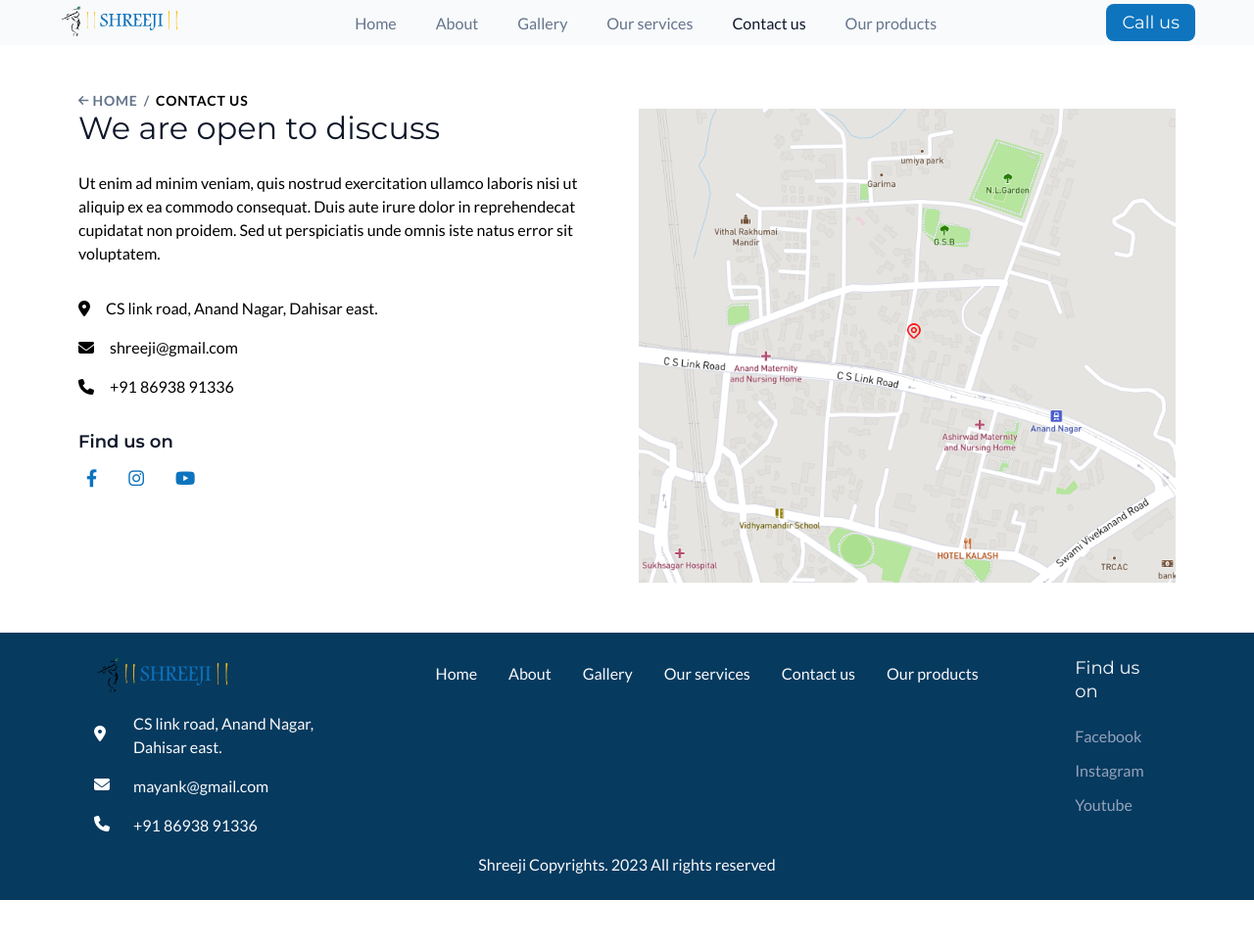
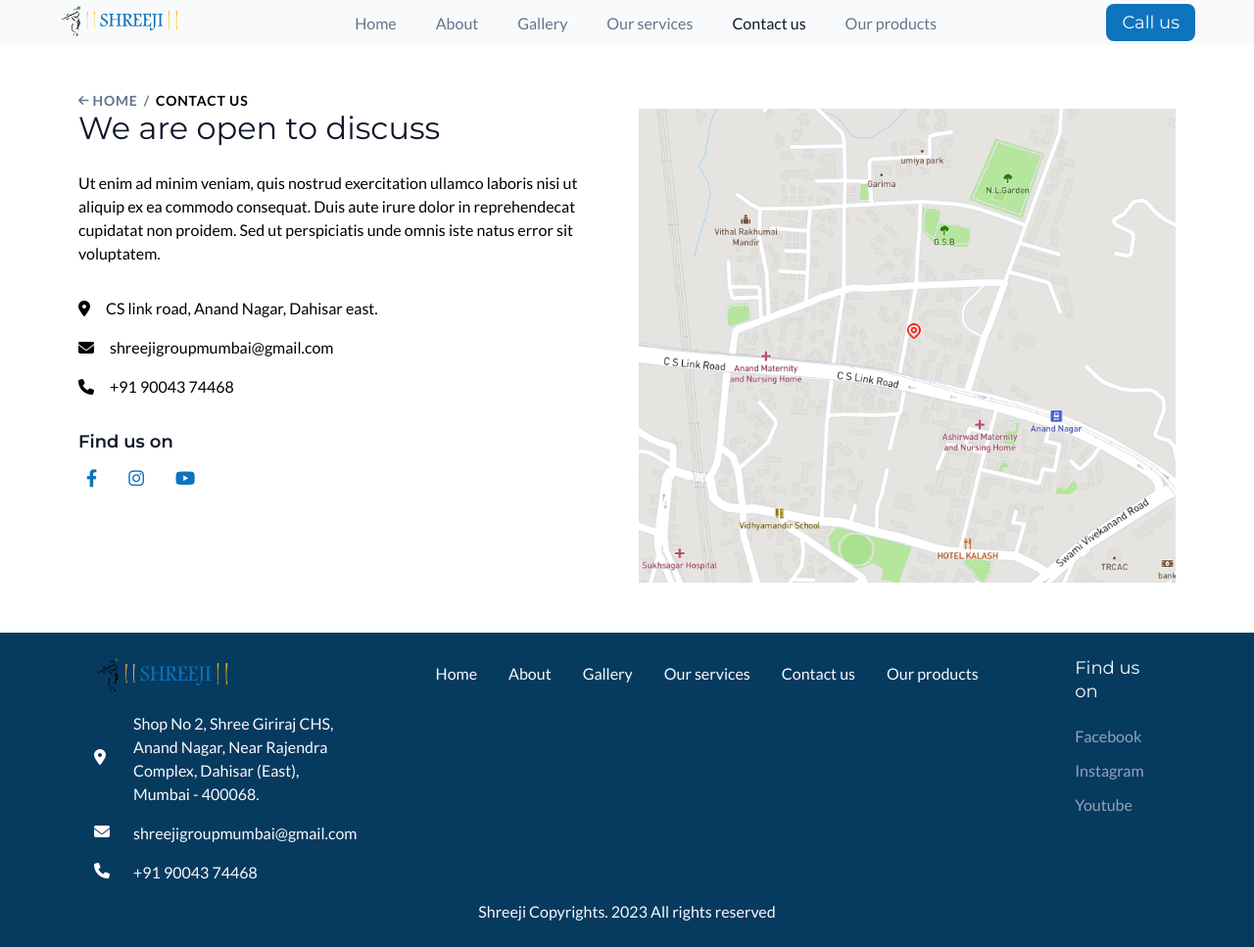
Before and after one commit to Jaysoni14-3/Shreejimumbai, a plain HTML site: page Html/contact-us.html in a window 1280 px wide. Shown: the whole page at 98% size. Before the commit the page ends 919 px from the top, so only its background shows below. Drawn offline with Linux system fonts and the light colour scheme.

Commit message:
Changed Contact details

```diff
--- a/Css/homepage.css
+++ b/Css/homepage.css
@@ -357,6 +357,10 @@
     align-items: center;
 }
 
+.contact-container{
+    width: 80%;
+}
+
 .contact-container-item{
     display: flex;
     margin-bottom: var(--margin-24px);
--- a/Html/contact-us.html
+++ b/Html/contact-us.html
@@ -41,7 +41,7 @@
                     <a href="./our-products.html" class="nav-link">Our products</a>
                 </div>
             </nav>
-            <a class="nav-cta button primary-button" href="tel:+91 8424936900">Call us</a>
+            <a class="nav-cta button primary-button" href="tel:+91 90043 74468">Call us</a>
         </div>
     </header>
 
@@ -75,15 +75,15 @@
                             </a>
                         </div>
                         <div class="email-container contact-information-item">
-                            <a href="mailto:mayank@testgmail.com" class="contact-information-item">
+                            <a href="mailto:shreejigroupmumbai@gmail.com" class="contact-information-item">
                                 <i class="fa-solid fa-envelope contact-information-icon"></i>
-                                <p class="company-email">shreeji@gmail.com</p>
+                                <p class="company-email">shreejigroupmumbai@gmail.com</p>
                             </a>
                         </div>
                         <div class="phone-container contact-information-item">
-                            <a href="tel:+91 8693891336" class="contact-information-item">
+                            <a href="tel:+91 90043 74468" class="contact-information-item">
                                 <i class="fa-solid fa-phone contact-information-icon"></i>
-                                <p class="company-phone">+91 86938 91336</p>
+                                <p class="company-phone">+91 90043 74468</p>
                             </a>
                         </div>
                     </div>
@@ -126,27 +126,27 @@
                                     <i class="fa-solid fa-location-dot" style="color: #ffffff;"></i>
                                 </div>
                                 <div class="address-text">
-                                    <p>CS link road, Anand Nagar, Dahisar east.</p>
+                                    <p>Shop No 2, Shree Giriraj CHS, Anand Nagar, Near Rajendra Complex, Dahisar (East), Mumbai - 400068.</p>
                                 </div>
                             </a>
                         </div>
                         <div class="company-information-item">
-                            <a href="mailto:mayank@testgmail.com" class="company-information-item">
+                            <a href="mailto:shreejigroupmumbai@gmail.com" class="company-information-item">
                                 <div class="item-icon-container">
                                     <i class="fa-solid fa-envelope" style="color: #ffffff;"></i>
                                 </div>
                                 <div class="email-text">
-                                    <p>mayank@gmail.com</p>
+                                    <p>shreejigroupmumbai@gmail.com</p>
                                 </div>
                             </a>
                         </div>
                         <div class="company-information-item">
-                            <a href="tel:+91 8693891336" class="company-information-item">
+                            <a href="tel:+91 90043 74468" class="company-information-item">
                                 <div class="item-icon-container">
                                     <i class="fa-solid fa-phone" style="color: #ffffff;"></i>
                                 </div>
                                 <div class="phone-text">
-                                    <p>+91 86938 91336</p>
+                                    <p>+91 90043 74468</p>
                                 </div>
                             </a>
                         </div>
--- a/gallery.js
+++ b/gallery.js
@@ -26,6 +26,10 @@ var gallery_images = [
     {
         img_id: "gallery-image-7",
         img_src: "../Images/Gallery-images/gallery-image-7.png"
+    },
+    {
+        img_id: "gallery-image-8",
+        img_src: "../Images/Gallery-images/gallery-image-8.jpeg"
     },
 ];
 
```
Also changed, not shown: Html/about.html (+7 -7 lines), Html/gallery.html (+6 -6 lines), Html/our-products.html (+5 -5 lines), Html/our-services.html (+6 -6 lines), Html/single-service.html (+6 -6 lines), index.html (+10 -10 lines), products-script.js (+29 -6 lines), Images/Gallery-images/gallery-image-8.jpeg (added), Images/Gallery-images/gallery-image-8.png (deleted), Images/Product-images/Product-image-10.jpg (added), test.txt, 1 other file.
